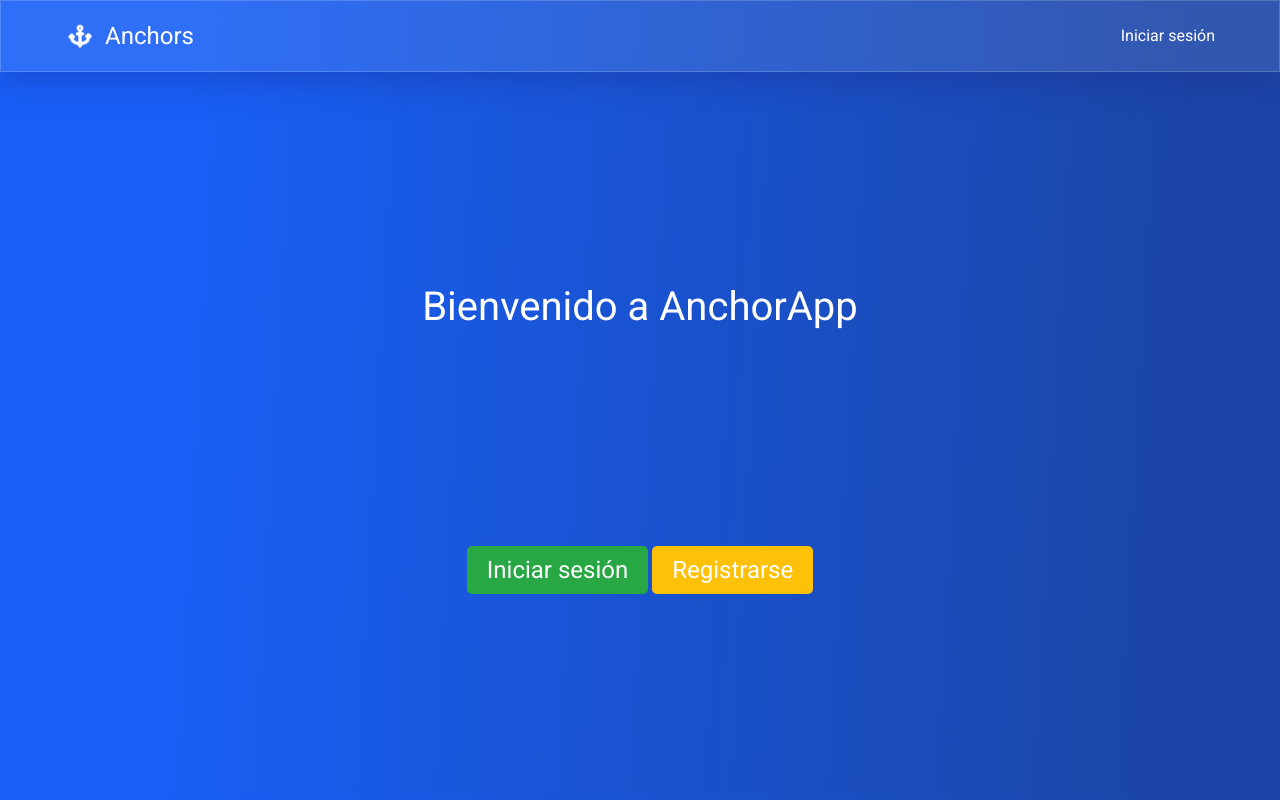
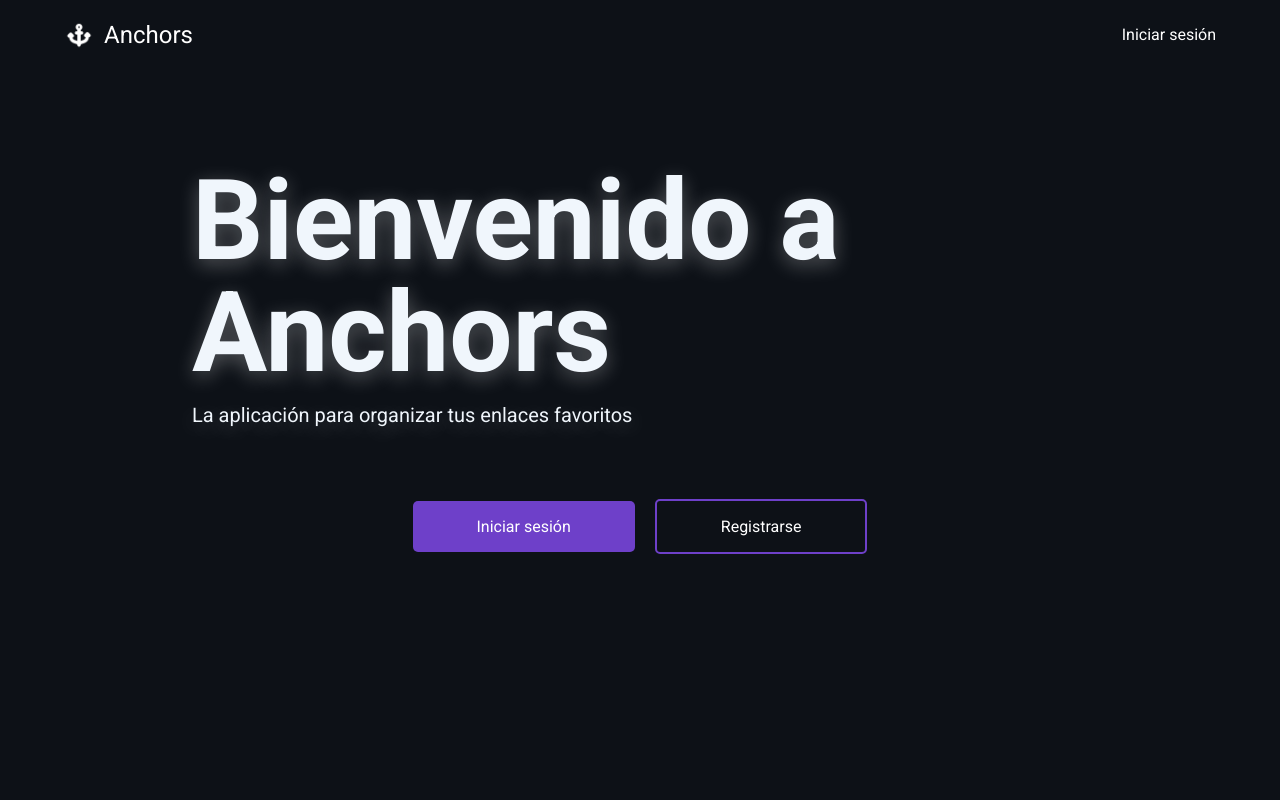
Before and after one commit to albino-babuino/anchors-application-django, a Django app: page / in a window 1280 px wide. Run offline with Django 5.2, Linux system fonts and the light colour scheme.

Commit message:
Home estilizado

```diff
--- a/static/css/base.css
+++ b/static/css/base.css
@@ -3,11 +3,19 @@
 body {
     color: white;
     position: relative;
-    background-image: linear-gradient(
+    /* background-image: linear-gradient(
         93.2deg,
         rgba(24, 95, 246, 1) 14.4%,
         rgba(27, 69, 166, 1) 90.8%
-    );
+    ); */
+
+    /* background-image: linear-gradient(
+        93.2deg,
+        rgba(13, 17, 23, 1) 0%,
+        rgba(13, 17, 23, 1) 100%
+    ); */
+
+    background-color: #0d1117;
     font-family: "Roboto", sans-serif;
 }
 
--- a/static/css/home.css
+++ b/static/css/home.css
@@ -1,41 +1,96 @@
 main{
-    min-height: calc(100vh - 75px);
+    min-height: 70vh;
     display: flex;
     flex-direction: column;
     align-items: center;
     justify-content: space-evenly;
 }
 
-h2{
-    font-size: 2.5rem;
+.home-titles{
+    display: flex;
+    flex-direction: column;
+    align-items: flex-start;
+    max-width: 70vw;
+}
+
+h1{
+    font-size: clamp(3rem, 12vw, 7rem);
+    color: #f0f6fc;
+    text-shadow: 0 5px 20px rgba(255, 255, 255, 0.3);
+    font-weight: 600;
+    text-align: left;
     margin-bottom: 1rem;
 }
 
-.button{
-    padding: 10px 20px;
-    border-radius: 5px;
-    background-color: #007bff;
-    color: white;
-    font-size: 1.5rem;
-    text-decoration: none;
+h3{
+    font-size: clamp(1.25rem, 1.5vw, 3rem);
+    color: #f0f6fc;
+    text-shadow: 0 5px 20px rgba(255, 255, 255, 0.3);
+    font-weight: 400;
+    text-align: left;
 }
 
-.button:hover{
-    background-color: #0056b3;
+.home-butons{
+    display: flex;
+    flex-direction: row;
+    align-items: center;
+    justify-content: center;
+}
+
+.button{
+    padding: 1rem 4rem;
+    border-radius: 5px;
+    color: white;
+    font-size: 1rem;
+    text-decoration: none;
+    margin: 0 0.5rem;
+    text-align: center;
 }
 
 .btn-login{
-    background-color: #28a745;
+    background-color: #6e40c9;
+    box-shadow: 0 0 0 0 #6e40c9;
+    transition: box-shadow 0.5s;
 }
 
 .btn-login:hover{
-    background-color: #218838;
+    box-shadow: 0 10px 30px 5px #6e40c9;
+    transition: box-shadow 0.3s;
 }
 
 .btn-register{
-    background-color: #ffc107;
+    background-color: none;
+    border: 2px solid #6e40c9;
 }
 
 .btn-register:hover{
-    background-color: #d39e00;
+    border: 2px solid white;
+    box-shadow: 0 5px 20px 0px rgba(255, 255, 255, 0.3);
 }
+
+/* Media queries */
+@media screen and (max-width: 500px){
+    .home-titles{
+        display: flex;
+        flex-direction: column;
+        justify-content: center;
+        align-items: center;
+        text-align: center;
+        max-width: 90vw;
+    }
+
+    .home-buttons{
+        flex-direction: column;
+        width: 90vw;
+    }
+
+    .button{
+        margin: 0.5rem;
+        display: block;
+    }
+
+
+    .button{
+        width: 100%;
+    }
+}
--- a/static/css/nav.css
+++ b/static/css/nav.css
@@ -1,10 +1,5 @@
 nav {
     padding: 20px 5vw;
-    background: rgba(255, 255, 255, 0.1);
-    box-shadow: 0 8px 32px 0 rgba(31, 38, 135, 0.37);
-    backdrop-filter: blur(4px);
-    -webkit-backdrop-filter: blur(4px);
-    border: 1px solid rgba(255, 255, 255, 0.18);
     display: flex;
     justify-content: space-between;
     align-items: center;
--- a/user_auth/templates/user_auth/home.html
+++ b/user_auth/templates/user_auth/home.html
@@ -4,10 +4,12 @@
 <link rel="stylesheet" href="{% static 'css/home.css' %}" />
 {% endblock %} {% block content %}
 <main class="home-main">
-	<h2>Bienvenido a AnchorApp</h2>
-
+	<div class="home-titles">
+		<h1>Bienvenido a Anchors</h1>
+		<h3>La aplicación para organizar tus enlaces favoritos</h3>
+	</div>
 	<!-- Mostrar botones de login y register si el usuario no está autenticado -->
-	<div>
+	<div class="home-buttons">
 		{% if not user.is_authenticated %}
 		<a href="{% url 'login' %}" class="button btn-login">Iniciar sesión</a>
 		<a href="{% url 'register' %}" class="button btn-register"
```
